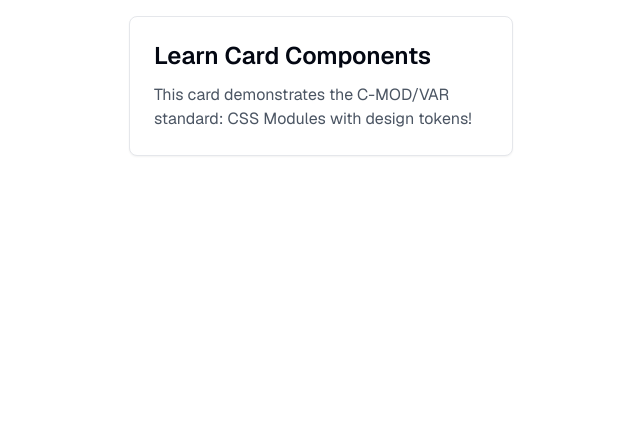
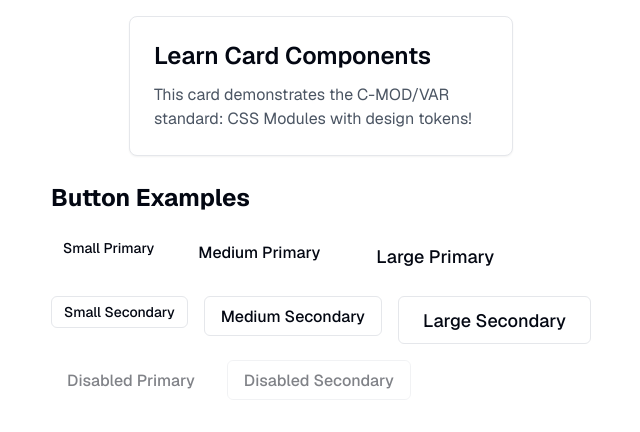
Before and after one commit to techguy-andrew/overhaul, a Next.js app: page / in a window 1280 px wide. Shown: the top 432 px of the page, without its empty margins (319-959 px from the left). Built offline with nearby package versions, Linux system fonts and the light colour scheme.

Commit message:
fixed it

```diff
--- /dev/null
+++ b/src/app/components/button/button.module.css
@@ -0,0 +1,58 @@
+.button {
+  display: inline-flex;
+  align-items: center;
+  justify-content: center;
+  border-radius: var(--radius-md);
+  font-weight: var(--font-medium);
+  transition: all 0.2s ease-in-out;
+  cursor: pointer;
+  border: none;
+  font-family: inherit;
+  text-decoration: none;
+}
+
+.button:disabled {
+  opacity: 0.5;
+  cursor: not-allowed;
+}
+
+/* Variants */
+.primary {
+  background: var(--color-primary);
+  color: var(--color-primary-foreground);
+}
+
+.primary:hover:not(:disabled) {
+  background: var(--color-primary-hover, var(--color-primary));
+  transform: translateY(-1px);
+}
+
+.secondary {
+  background: transparent;
+  color: var(--color-foreground);
+  border: 1px solid var(--color-border);
+}
+
+.secondary:hover:not(:disabled) {
+  background: var(--color-muted);
+  transform: translateY(-1px);
+}
+
+/* Sizes */
+.sm {
+  padding: var(--space-2) var(--space-3);
+  font-size: var(--text-sm);
+  height: 2rem;
+}
+
+.md {
+  padding: var(--space-3) var(--space-4);
+  font-size: var(--text-base);
+  height: 2.5rem;
+}
+
+.lg {
+  padding: var(--space-4) var(--space-6);
+  font-size: var(--text-lg);
+  height: 3rem;
+}
--- /dev/null
+++ b/src/app/components/button/button.tsx
@@ -0,0 +1,30 @@
+import styles from './button.module.css';
+
+interface ButtonProps {
+  children: React.ReactNode;
+  variant?: 'primary' | 'secondary';
+  size?: 'sm' | 'md' | 'lg';
+  onClick?: () => void;
+  disabled?: boolean;
+  type?: 'button' | 'submit' | 'reset';
+}
+
+export function Button({
+  children,
+  variant = 'primary',
+  size = 'md',
+  onClick,
+  disabled = false,
+  type = 'button'
+}: ButtonProps) {
+  return (
+    <button
+      className={`${styles.button} ${styles[variant]} ${styles[size]}`}
+      onClick={onClick}
+      disabled={disabled}
+      type={type}
+    >
+      {children}
+    </button>
+  );
+}
--- /dev/null
+++ b/src/app/components/button/index.ts
@@ -0,0 +1 @@
+export { Button } from './button';
--- /dev/null
+++ b/src/app/components/card/index.ts
@@ -0,0 +1 @@
+export { Card } from './card';
--- a/src/app/page.tsx
+++ b/src/app/page.tsx
@@ -1,11 +1,30 @@
-import { Card } from './components/card/card';
+import { Card } from './components/card';
+import { Button } from './components/button';
 
 export default function Home() {
   return (
     <div className="page">
       <main className="main">
-        <div className="content">
+        <div className="content stack-v-6">
           <Card />
+
+          <div className="stack-v-4">
+            <h2>Button Examples</h2>
+            <div className="stack-h-4">
+              <Button variant="primary" size="sm">Small Primary</Button>
+              <Button variant="primary" size="md">Medium Primary</Button>
+              <Button variant="primary" size="lg">Large Primary</Button>
+            </div>
+            <div className="stack-h-4">
+              <Button variant="secondary" size="sm">Small Secondary</Button>
+              <Button variant="secondary" size="md">Medium Secondary</Button>
+              <Button variant="secondary" size="lg">Large Secondary</Button>
+            </div>
+            <div className="stack-h-4">
+              <Button variant="primary" disabled>Disabled Primary</Button>
+              <Button variant="secondary" disabled>Disabled Secondary</Button>
+            </div>
+          </div>
         </div>
       </main>
     </div>
```
